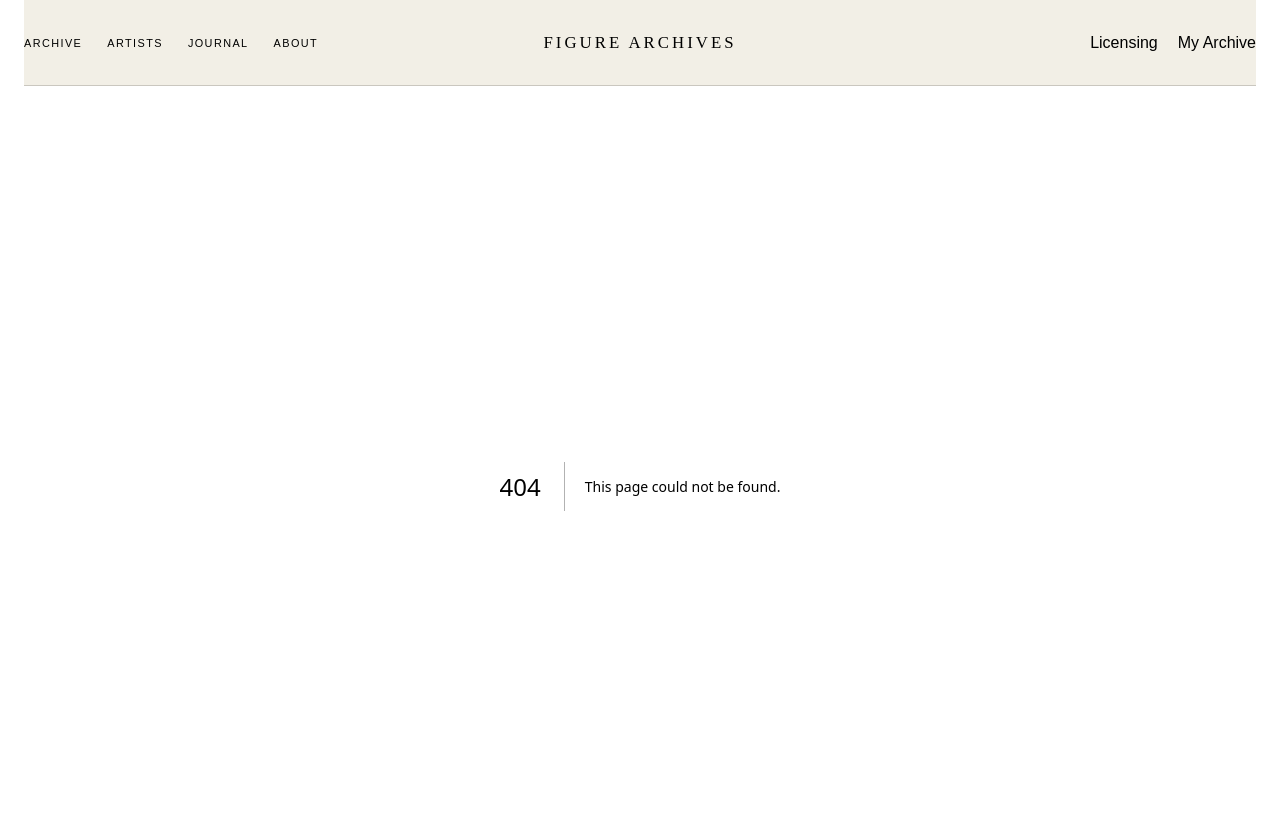
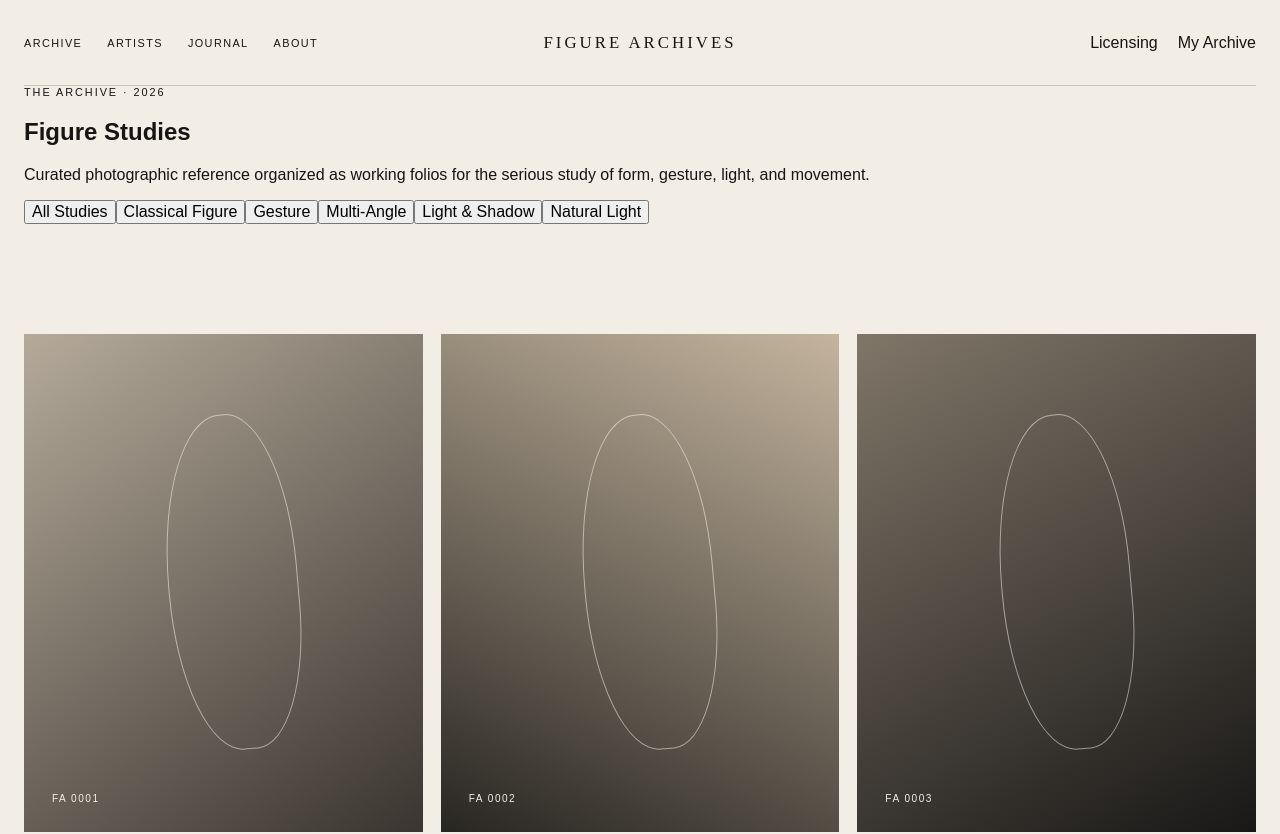
Before and after one commit to stephencefalo/figure-archives, a Next.js app: page /archive in a window 1280 px wide. Before the commit this address had no page. Shown: the top 834 px of the page. Built offline with nearby package versions, Linux system fonts and the light colour scheme.

Commit message:
Create ArchivePage component for figure studies
This file defines the ArchivePage component, which displays a curated collection of photographic figure studies for artists, including metadata and a layout with filters.

```diff
--- /dev/null
+++ b/app/archive/page.tsx
@@ -0,0 +1,75 @@
+import type { Metadata } from "next";
+
+import { studies } from "@/lib/data";
+import { StudyCard } from "@/components/StudyCard";
+
+export const metadata: Metadata = {
+  title: "The Archive",
+  description:
+    "Explore curated photographic figure studies created as working reference for artists.",
+};
+
+export default function ArchivePage() {
+  return (
+    <main>
+
+      <section className="page-hero shell">
+        <div className="eyebrow">
+          The Archive · 2026
+        </div>
+
+        <h1>
+          Figure Studies
+        </h1>
+
+        <p>
+          Curated photographic reference organized as
+          working folios for the serious study of form,
+          gesture, light, and movement.
+        </p>
+      </section>
+
+      <div className="shell filters">
+
+        <button className="pill active">
+          All Studies
+        </button>
+
+        <button className="pill">
+          Classical Figure
+        </button>
+
+        <button className="pill">
+          Gesture
+        </button>
+
+        <button className="pill">
+          Multi-Angle
+        </button>
+
+        <button className="pill">
+          Light &amp; Shadow
+        </button>
+
+        <button className="pill">
+          Natural Light
+        </button>
+
+      </div>
+
+      <section className="section shell">
+
+        <div className="study-grid">
+          {studies.map((study) => (
+            <StudyCard
+              key={study.id}
+              study={study}
+            />
+          ))}
+        </div>
+
+      </section>
+
+    </main>
+  );
+}
```
